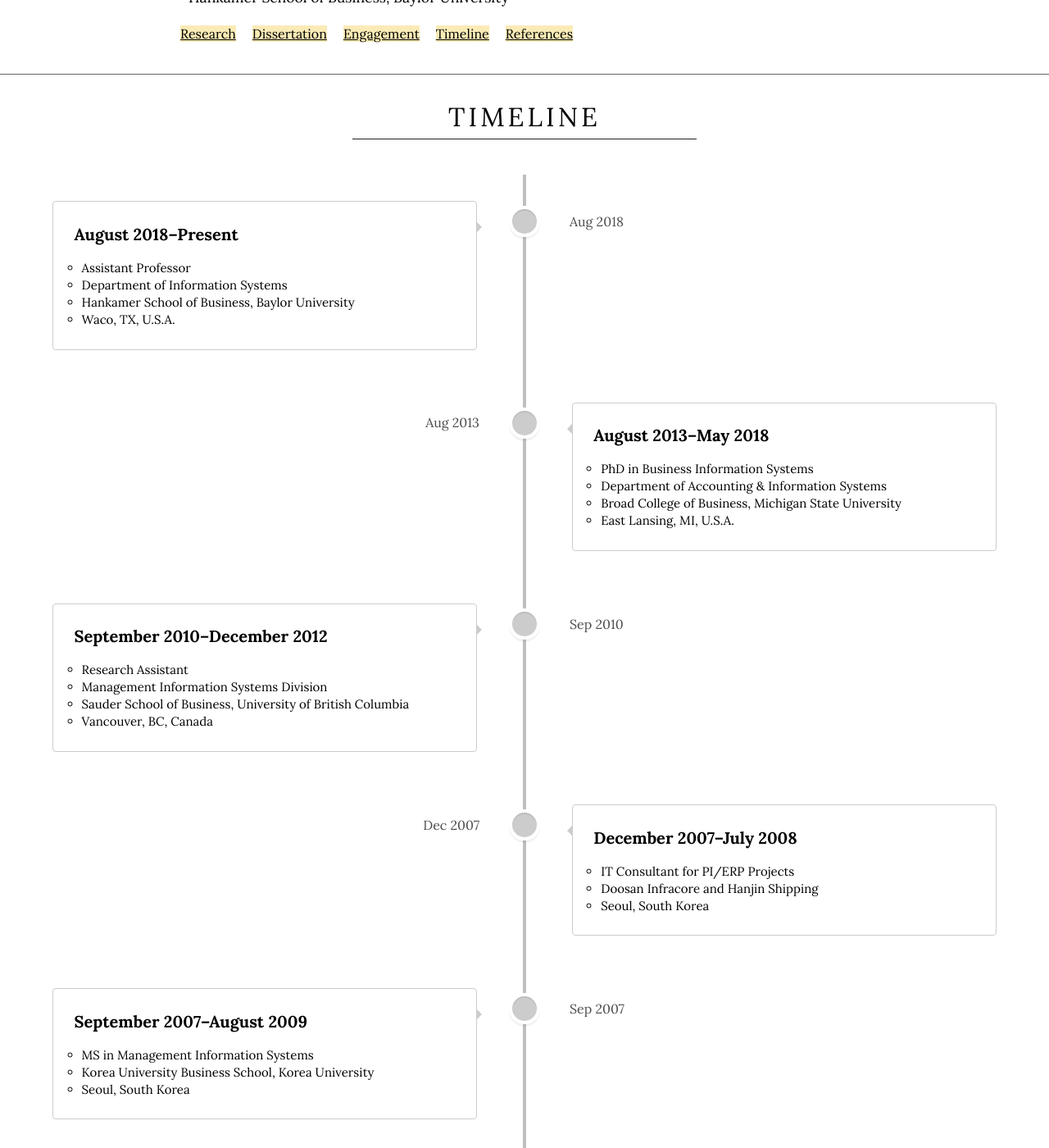
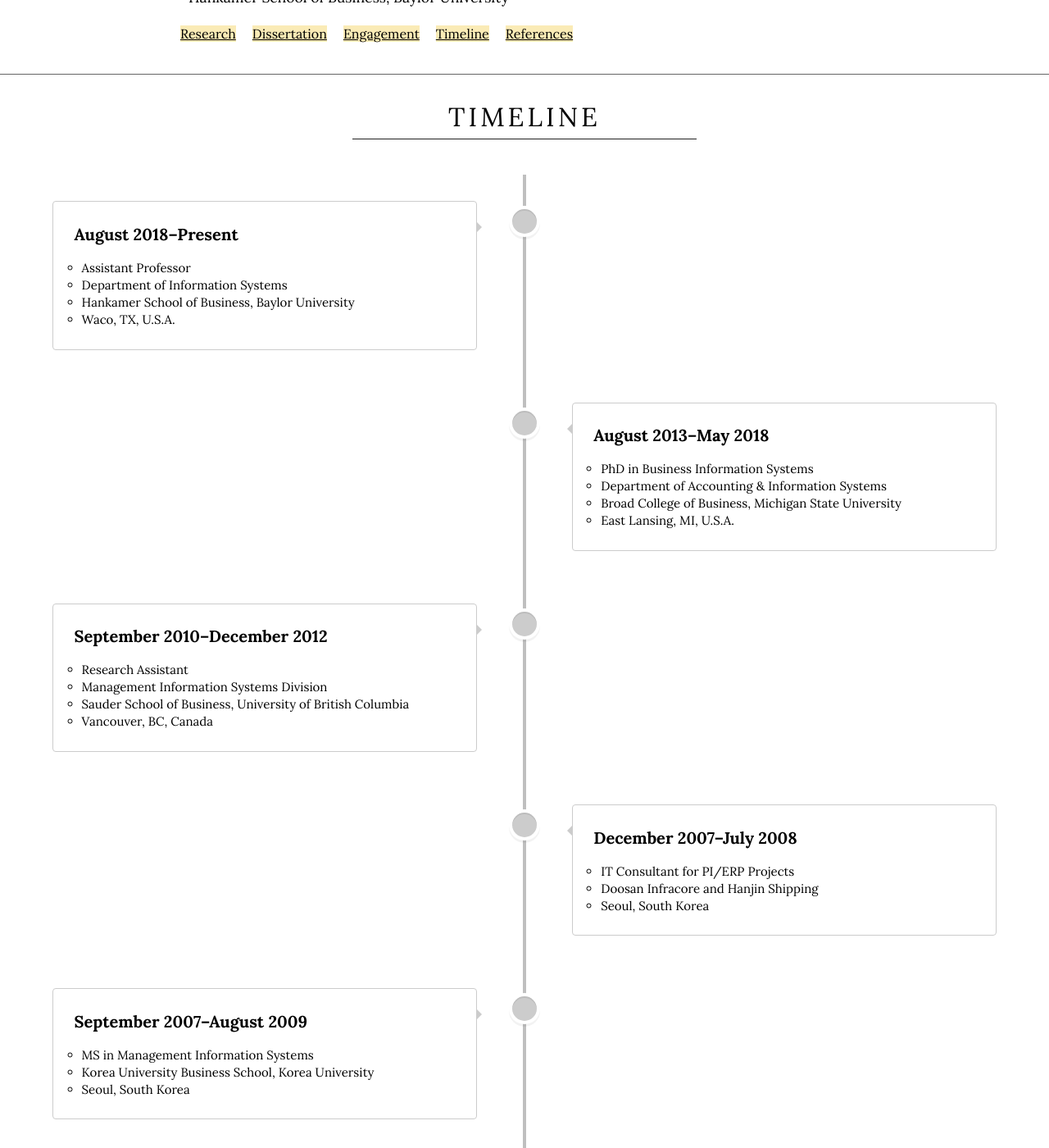
Before and after one commit to istaehun/taehun, a Jekyll site: the page built from timeline.html, in a window 1280 px wide and 1400 px high, scrolled down 241 px. Shown: the whole window at 82% size. Built offline with Jekyll 4.4.1, drawn with Linux system fonts in a browser that asks for light colours; nearby versions of some CDN libraries.

Commit message:
Update timeline.yml

```diff
--- a/_data/timeline.yml
+++ b/_data/timeline.yml
@@ -1,5 +1,5 @@
 -
-  date: "Aug 2018"
+  date: ""
   title: "August 2018–Present"
   text-list:
     - "Assistant Professor"
@@ -8,7 +8,7 @@
     - "Waco, TX, U.S.A."
   image-list:
 -
-  date: "Aug 2013"
+  date: ""
   title: "August 2013–May 2018"
   text-list:
     - "PhD in Business Information Systems"
@@ -17,7 +17,7 @@
     - "East Lansing, MI, U.S.A."
   image-list:
 -
-  date: "Sep 2010"
+  date: ""
   title: "September 2010–December 2012"
   text-list:
     - "Research Assistant"
@@ -26,7 +26,7 @@
     - "Vancouver, BC, Canada"
   image-list:
 -
-  date: "Dec 2007"
+  date: ""
   title: "December 2007–July 2008"
   text-list:
     - "IT Consultant for PI/ERP Projects"
@@ -34,7 +34,7 @@
     - "Seoul, South Korea"
   image-list:
 -
-  date: "Sep 2007"
+  date: ""
   title: "September 2007–August 2009"
   text-list:
     - "MS in Management Information Systems"
@@ -42,7 +42,7 @@
     - "Seoul, South Korea"
   image-list:
 -
-  date: "Jan 2002"
+  date: ""
   title: "January 2002–February 2004"
   text-list:
     - "Quartermaster"
@@ -50,7 +50,7 @@
     - "South Korea"
   image-list:
 -
-  date: "Mar 2000"
+  date: ""
   title: "March 2000–August 2007"
   text-list:
     - "BBA"
```
